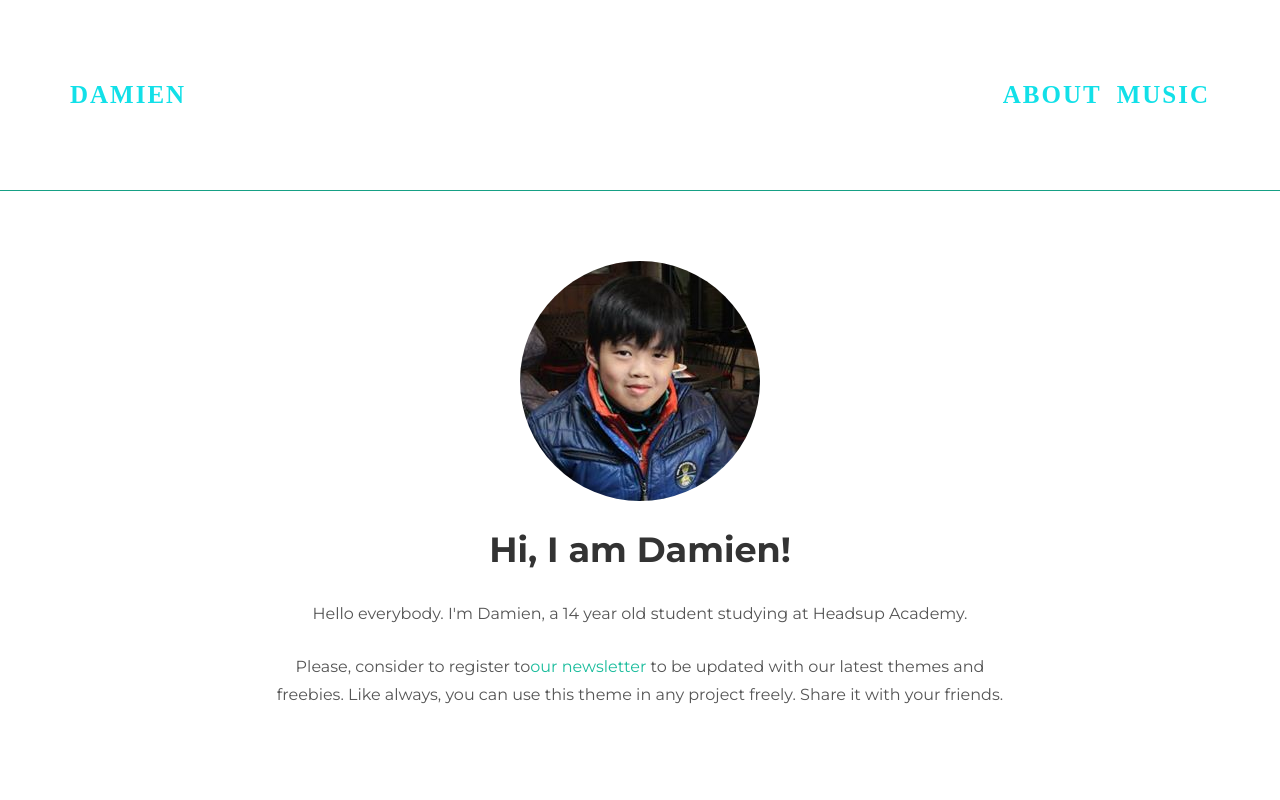
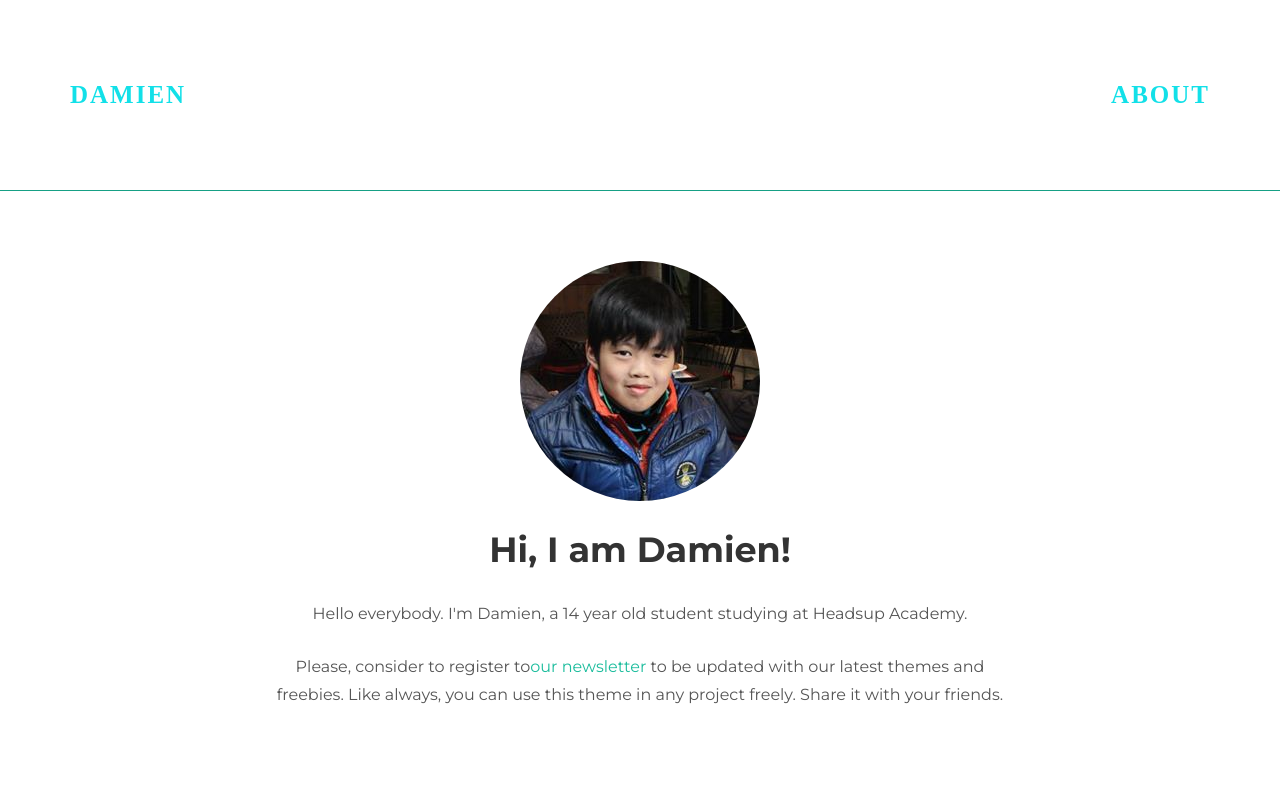
Before and after one commit to MrCcy/MrCcy.github.io, a plain HTML site: page index.html in a window 1280 px wide. Shown: the top 800 px of the page. Drawn offline with nearby package versions, Linux system fonts and the light colour scheme.

Commit message:
new update

```diff
--- a/index.html
+++ b/index.html
@@ -46,9 +46,7 @@
 
             <li><a class="navbar-brand" href="about.html">About</a>
             </li>
-            <li><a class= "navbar-brand" href="http://www.joox.com/">Music</a>
 
-            </li>
 
 
           </ul>
```
